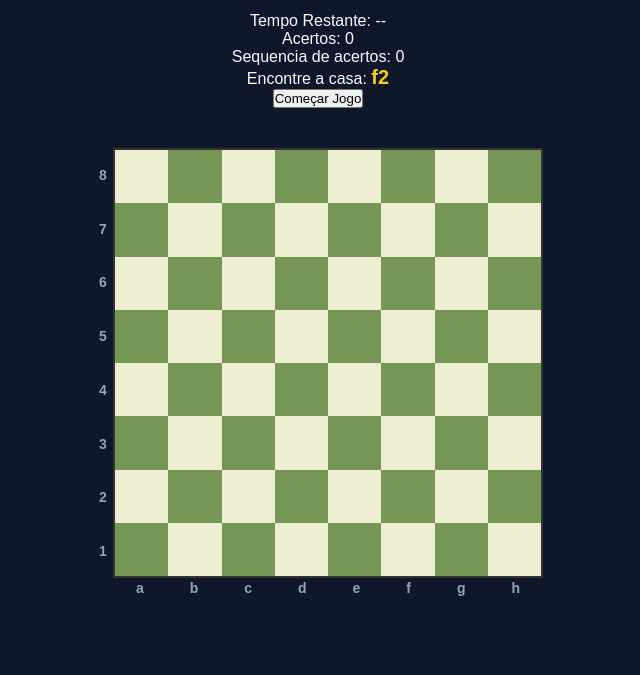
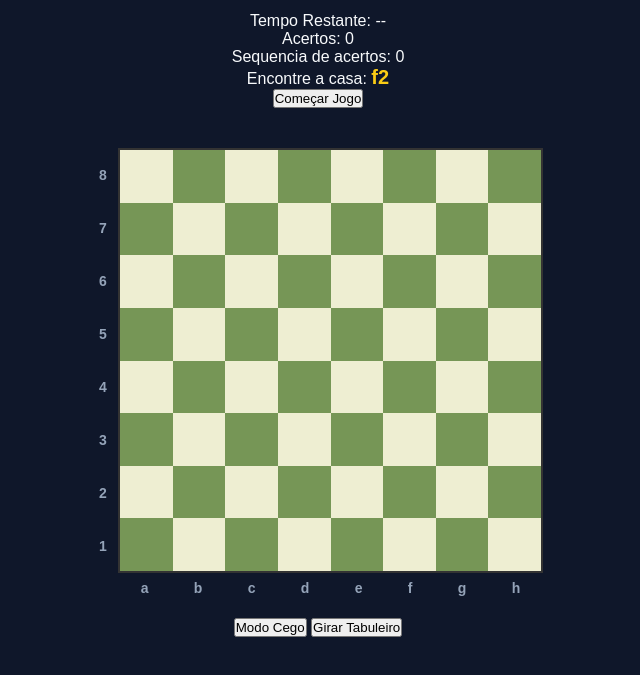
Before and after one commit to CaioRSobrinho/boardvision, a website with bundled scripts: page public/index.html in a window 1280 px wide. Shown: the part 31-706 px from the top of the page, without its empty margins (322-962 px from the left). Built offline with nearby package versions, Linux system fonts and the light colour scheme.

Commit message:
feat(BOAR-7): refatora tabuleiro para POO, implementa modo cego e prepara base para inversao de perspectiva

```diff
--- a/public/css/tabuleiro.css
+++ b/public/css/tabuleiro.css
@@ -1,8 +1,9 @@
 /* O novo embrulho que gere a posição das coordenadas e do tabuleiro*/
 .tabuleiro-wrapper {
     display: grid;
-    grid-template-columns: 20px 1fr;
-    grid-template-rows: 1fr 20px;
+    grid-template-columns: 20px auto;
+    grid-template-rows: auto 20px;
+    gap: 5px;
 
     width: 100%;
     max-width: 450px;
@@ -11,6 +12,9 @@
 
 /* O tabuleiro 8x8 perdeu as margens e foca-se apenas no aspeto quadro*/
 #tabuleiro-container {
+    grid-column: 2;
+    grid-row: 1;
+
     display: grid;
     grid-template-columns: repeat(8, 1fr);
     grid-template-rows: repeat(8, 1fr);
@@ -20,6 +24,9 @@
 
 /* Estilo da barra esquerda com os números */
 .coordenadas-numeros {
+    grid-column: 1;
+    grid-row: 1;
+
     display: flex;
     flex-direction: column;
     justify-content: space-around;
@@ -27,11 +34,15 @@
     font-size: 14px;
     font-weight: bold;
     color: #94a3b8;
+
+    transition: opacity 0.3s ease;
 }
 
 /* Estilo da barra inferior com as letras */
+.coordenadas-letras {
+    grid-column: 2;
+    grid-row: 2;
 
-.coordenadas-letras {
     display: flex;
     justify-content: space-around;
     align-items: center;
@@ -39,6 +50,8 @@
     font-size: 14px;
     font-weight: bold;
     color: #94a3b8;
+
+    transition: opacity 0.3s ease;
 }
 
 /* Estilo base que toda casa do tabuleiro terá */
@@ -64,7 +77,6 @@
 }
 
 /* Feedback visual de clique */
-
 .casa.acerto {
     background-color: #22c55e;
     transition: background-color 0.2s ease;
@@ -74,3 +86,9 @@
     background-color: #ef4444;
     transition: background-color 0.2s ease;
 }
+
+/* Oculta as réguas do tabuleiro*/
+.invisivel {
+    opacity: 0;
+    pointer-events: none;
+}
--- a/public/index.html
+++ b/public/index.html
@@ -30,17 +30,23 @@
     <!-- O novo embrulho que gere a posição das coordenadas e do tabuleiro -->
     <div class="tabuleiro-wrapper">
         <!-- Barra lateral esquerda (números de 8 a 1 descendo·)-->
-         <div class="coordenadas-numeros">
+        <div id="rotulos-numeros" class="coordenadas-numeros">
             <span>8</span><span>7</span><span>6</span><span>5</span><span>4</span><span>3</span><span>2</span><span>1</span>
-         </div>
+        </div>
 
-         <!-- O container alvo onde o seu JS vai injetar as 64 casas dinamicamente-->
-          <div id="tabuleiro-container"></div>
+        <!-- O container alvo onde o seu JS vai injetar as 64 casas dinamicamente-->
+        <div id="tabuleiro-container"></div>
 
-          <!-- Barra inferior (letras de a até h)-->
-           <div class="coordenadas-letras">
+        <!-- Barra inferior (letras de a até h)-->
+        <div id="rotulos-letras" class="coordenadas-letras">
             <span>a</span><span>b</span><span>c</span><span>d</span><span>e</span><span>f</span><span>g</span><span>h</span>
-           </div>
+        </div>
+    </div>
+
+    <!-- Botões de controle -->
+    <div class="controles-visão">
+        <button id="btn-modo-cego">Modo Cego</button>
+        <button id="btn-girar-tabuleiro">Girar Tabuleiro</button>
     </div>
 
     <!--Importação do script principal de lógica-->
--- a/public/js/main.js
+++ b/public/js/main.js
@@ -1,23 +1,23 @@
 import { gerarNovaCoordenada } from './sorteio.js';
 import { validarJogada, resetarPlacar, obterEstatisticasFinais } from './jogo.js';
-import { criarTabuleiro } from './tabuleiro.js';
+import { Tabuleiro } from './tabuleiro.js';
 import { Cronometro } from './cronometro.js';
 
 const elementoAlvo = document.getElementById('coordenada-alvo');
 const containerTabuleiro = document.getElementById('tabuleiro-container');
-
 const elementoAcerto = document.getElementById('qtd-acertos');
 const elementoSequencia = document.getElementById('qtd-sequencia');
 const modalFimJogo = document.getElementById('modal-fim-jogo');
 const btnRestartModal = document.getElementById('btn-restart-modal');
-
 const modalPontos = document.getElementById('modal-pontos');
 const modalErros = document.getElementById('modal-erros');
 const modalStreak = document.getElementById('modal-streak');
 const modalPrecisao = document.getElementById('modal-precisao');
-
 const tempoRestante = document.getElementById('tempo-restante');
 const btnIniciar = document.getElementById('btn-iniciar');
+const btnModoCego = document.getElementById('btn-modo-cego');
+const cordenadaNumeros = document.getElementById('rotulos-numeros');
+const coordenadaLetras = document.getElementById('rotulos-letras');
 
 const relogioPartida = new Cronometro(
     10,
@@ -73,7 +73,9 @@ function lidarComCliqueTabuleiro(event) {
 }
 
 if (containerTabuleiro) {
-    criarTabuleiro(containerTabuleiro);
+    const meuTabuleiro = new Tabuleiro(containerTabuleiro);
+
+    meuTabuleiro.renderizar();
 }
 
 atualizarRodadaNaTela();
@@ -103,4 +105,9 @@ btnRestartModal.addEventListener('click', () => {
     relogioPartida.start();
     containerTabuleiro.addEventListener('click', lidarComCliqueTabuleiro);
     atualizarRodadaNaTela();
+
 });
+
+btnModoCego.addEventListener('click', () => {
+    cordenadaNumeros.classList.toggle('invisivel');coordenadaLetras.classList.toggle('invisivel');
+});
--- a/public/js/tabuleiro.js
+++ b/public/js/tabuleiro.js
@@ -1,19 +1,34 @@
-const COLUNAS = ['a', 'b', 'c', 'd', 'e', 'f', 'g', 'h',];
-const FILEIRAS = ['1', '2', '3', '4', '5', '6', '7', '8',]
+export class Tabuleiro {
+    constructor(containerDOM) {
+        this.containerDOM = containerDOM;
+        this.visaoBrancas = true;
+        this.colunaLetras = ['a', 'b', 'c', 'd', 'e', 'f', 'g', 'h'];
+        this.fileiraNumeros = ['1', '2', '3', '4', '5', '6', '7', '8'];
+    }
+    renderizar() {
+        this.containerDOM.innerHTML = '';
 
-/**
- * Exporta a função para o main.js usar recebendo o container como alvo
- * @return {string}
- */
-export function criarTabuleiro(containerTabuleiro) {
-    for (let i = FILEIRAS.length - 1; i >= 0; i--) {
-        for (let j = 0; j < COLUNAS.length; j++) {
-            const coordenadaCasa = COLUNAS[j] + FILEIRAS[i];
+        let ordemFileiraNumeros;
+        let ordemColunaLetras;
 
+        if (this.visaoBrancas) {
+            ordemFileiraNumeros = [...this.fileiraNumeros].reverse();
+            ordemColunaLetras = this.colunaLetras;
+        } else {
+            ordemFileiraNumeros = this.fileiraNumeros;;
+            ordemColunaLetras = [...this.colunaLetras].reverse();
+        }
+        for (const numero of ordemFileiraNumeros) {
+            for (const letra of ordemColunaLetras) {
+                let coordenadaCasa = letra + numero;
+
+                const indiceLetra = this.colunaLetras.indexOf(letra);
+                const indiceNumero = this.fileiraNumeros.indexOf(numero);
+                const eCasaClara = (indiceLetra + indiceNumero) % 2 !== 0;
                 const casaTabuleiro = document.createElement('div');
                 casaTabuleiro.classList.add('casa');
 
-            if ((i + j) % 2 !== 0) {
+                if(eCasaClara) {
                     casaTabuleiro.classList.add('clara');
                 } else {
                     casaTabuleiro.classList.add('escura');
@@ -21,7 +36,8 @@ export function criarTabuleiro(containerTabuleiro) {
 
                 casaTabuleiro.dataset.square = coordenadaCasa;
 
-            containerTabuleiro.appendChild(casaTabuleiro);
+                this.containerDOM.appendChild(casaTabuleiro);
             }
         }
     }
+}
```
Lines whose indentation alone changed are shown as unchanged.
